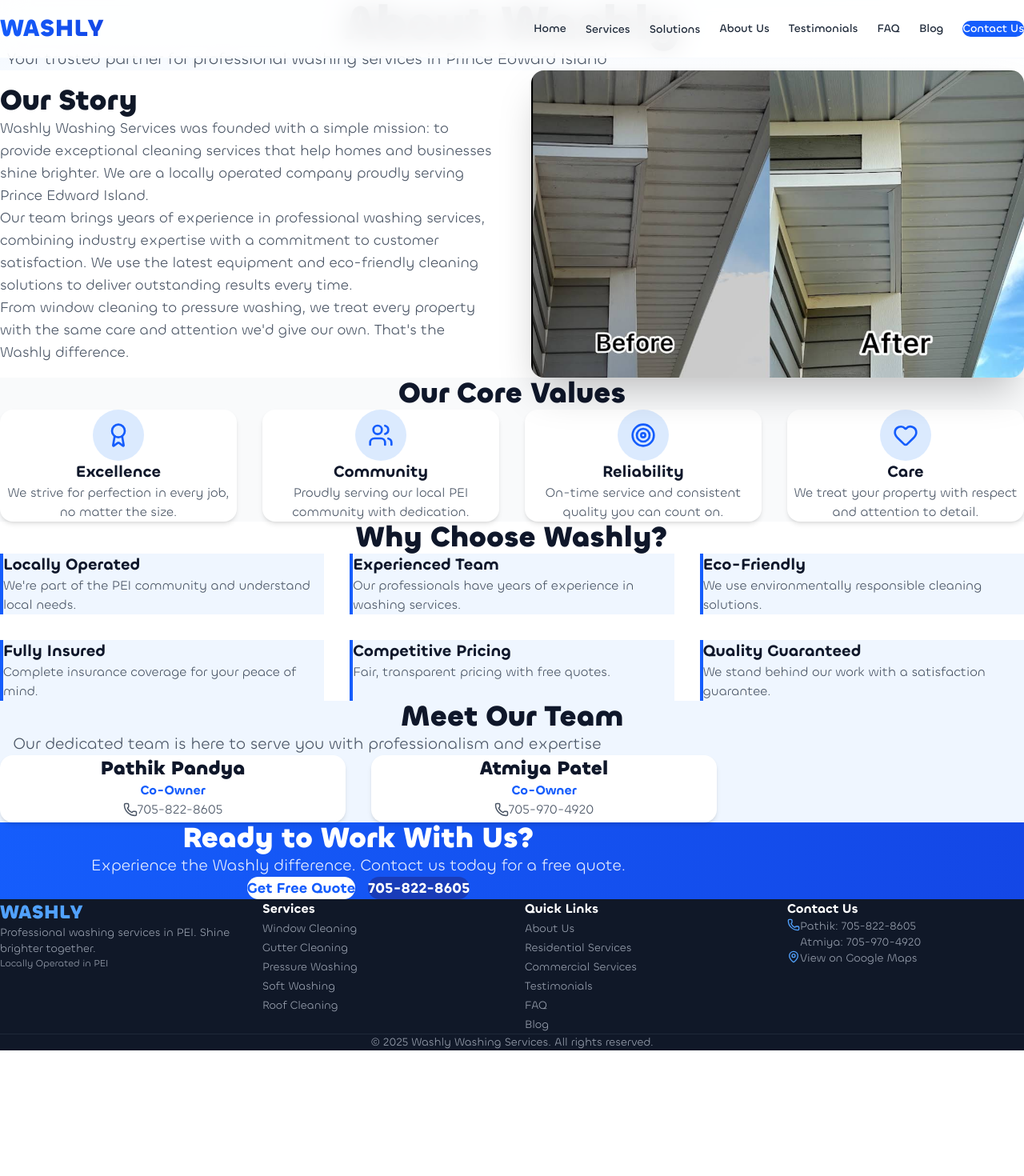
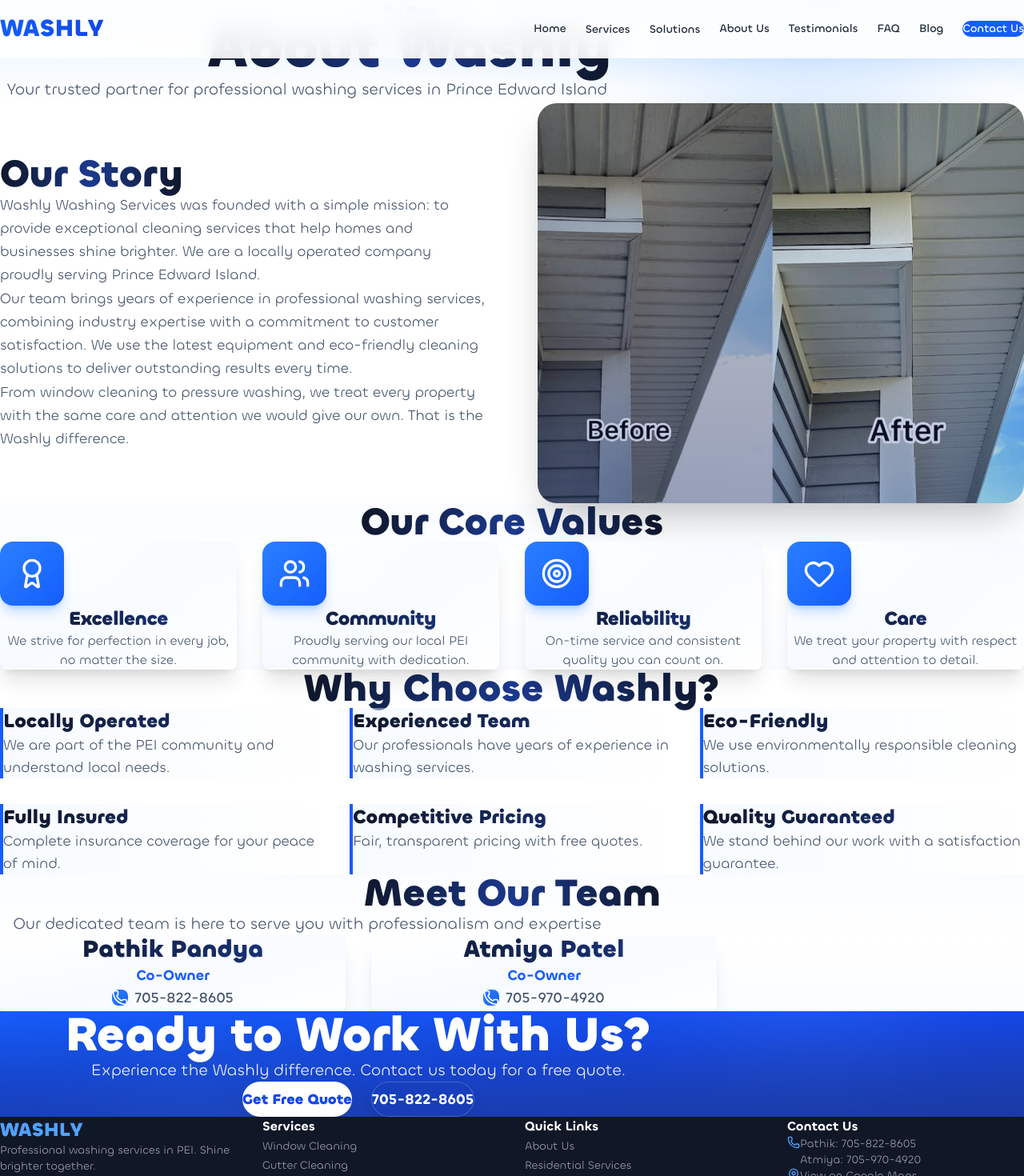
Before and after one commit to Bram-cat/washly, a Next.js app: page /about in a window 1280 px wide. Shown: the top 1470 px of the page at 80% size. Before the commit the page ends 1313 px from the top, so only its background shows below. Built offline with nearby package versions, Linux system fonts and the light colour scheme.

Commit message:
Update About page with modern gradients

```diff
--- a/app/about/page.tsx
+++ b/app/about/page.tsx
@@ -1,6 +1,8 @@
 import Image from 'next/image';
 import Link from 'next/link';
 import { Award, Users, Target, Heart, Phone } from 'lucide-react';
+import { Card, CardContent, CardHeader, CardTitle } from '@/components/ui/card';
+import { Button } from '@/components/ui/button';
 import type { Metadata } from 'next';
 
 export const metadata: Metadata = {
@@ -12,41 +14,54 @@ export default function AboutPage() {
   return (
     <div className="pt-16">
       {/* Hero Section */}
-      <section className="py-20 bg-gradient-to-br from-blue-50 to-white">
-        <div className="max-w-7xl mx-auto px-4 sm:px-6 lg:px-8">
-          <div className="text-center mb-12">
-            <h1 className="text-5xl md:text-6xl font-bold text-gray-900 mb-6">
+      <section className="relative py-32 gradient-mesh overflow-hidden">
+        <div className="absolute inset-0 bg-gradient-to-b from-transparent via-white/50 to-white"></div>
+        <div className="absolute top-20 right-20 w-96 h-96 bg-blue-400/20 rounded-full blur-3xl"></div>
+
+        <div className="container relative z-10 mx-auto px-4 sm:px-6 lg:px-8 text-center max-w-5xl">
+          <div className="mb-6 inline-block px-6 py-2 bg-blue-100/80 backdrop-blur-sm rounded-full text-blue-700 font-semibold text-sm">
+            Our Story
+          </div>
+          <h1 className="text-6xl md:text-7xl font-bold mb-8">
+            <span className="bg-gradient-to-r from-slate-900 via-blue-900 to-slate-900 bg-clip-text text-transparent">
               About Washly
+            </span>
           </h1>
-            <p className="text-xl text-gray-600 max-w-3xl mx-auto">
+          <p className="text-xl text-slate-600 max-w-3xl mx-auto leading-relaxed">
             Your trusted partner for professional washing services in Prince Edward Island
           </p>
-          </div>
         </div>
       </section>
 
       {/* Our Story */}
-      <section className="py-20 bg-white">
-        <div className="max-w-7xl mx-auto px-4 sm:px-6 lg:px-8">
-          <div className="grid lg:grid-cols-2 gap-12 items-center">
+      <section className="py-24 bg-white">
+        <div className="container mx-auto px-4 sm:px-6 lg:px-8 max-w-7xl">
+          <div className="grid lg:grid-cols-2 gap-16 items-center">
             <div>
-              <h2 className="text-4xl font-bold text-gray-900 mb-6">Our Story</h2>
-              <p className="text-lg text-gray-600 mb-6">
+              <h2 className="text-5xl font-bold mb-8">
+                <span className="bg-gradient-to-r from-slate-900 via-blue-900 to-slate-900 bg-clip-text text-transparent">
+                  Our Story
+                </span>
+              </h2>
+              <div className="space-y-6 text-lg text-slate-600 leading-relaxed">
+                <p>
                   Washly Washing Services was founded with a simple mission: to provide exceptional cleaning services that help homes and businesses shine brighter. We are a locally operated company proudly serving Prince Edward Island.
                 </p>
-              <p className="text-lg text-gray-600 mb-6">
+                <p>
                   Our team brings years of experience in professional washing services, combining industry expertise with a commitment to customer satisfaction. We use the latest equipment and eco-friendly cleaning solutions to deliver outstanding results every time.
                 </p>
-              <p className="text-lg text-gray-600">
-                From window cleaning to pressure washing, we treat every property with the same care and attention we'd give our own. That's the Washly difference.
+                <p>
+                  From window cleaning to pressure washing, we treat every property with the same care and attention we would give our own. That is the Washly difference.
                 </p>
               </div>
-            <div className="relative h-96 rounded-2xl overflow-hidden shadow-2xl">
+            </div>
+            <div className="relative h-96 lg:h-[500px] rounded-3xl overflow-hidden shadow-2xl group">
+              <div className="absolute inset-0 bg-gradient-to-t from-blue-900/30 to-transparent z-10"></div>
               <Image
                 src="/7.png"
                 alt="Washly team at work"
                 fill
-                className="object-cover"
+                className="object-cover group-hover:scale-105 transition-transform duration-700"
               />
             </div>
           </div>
@@ -54,9 +69,13 @@ export default function AboutPage() {
       </section>
 
       {/* Our Values */}
-      <section className="py-20 bg-gray-50">
-        <div className="max-w-7xl mx-auto px-4 sm:px-6 lg:px-8">
-          <h2 className="text-4xl font-bold text-center mb-12">Our Core Values</h2>
+      <section className="py-24 bg-gradient-to-b from-blue-50/30 via-white to-blue-50/30">
+        <div className="container mx-auto px-4 sm:px-6 lg:px-8 max-w-7xl">
+          <h2 className="text-5xl font-bold text-center mb-16">
+            <span className="bg-gradient-to-r from-slate-900 via-blue-900 to-slate-900 bg-clip-text text-transparent">
+              Our Core Values
+            </span>
+          </h2>
           <div className="grid md:grid-cols-2 lg:grid-cols-4 gap-8">
             {[
               {
@@ -80,27 +99,39 @@ export default function AboutPage() {
                 desc: 'We treat your property with respect and attention to detail.',
               },
             ].map((value, index) => (
-              <div key={index} className="bg-white p-8 rounded-2xl shadow-md text-center">
-                <div className="inline-flex items-center justify-center w-16 h-16 bg-blue-100 rounded-full mb-4">
-                  <value.icon className="text-blue-600" size={32} />
+              <Card key={index} className="group text-center border-none shadow-xl hover:shadow-2xl transition-all duration-500 hover:-translate-y-3 bg-gradient-to-br from-white via-blue-50/40 to-white overflow-hidden relative">
+                <div className="absolute inset-0 bg-gradient-to-br from-blue-400/0 to-blue-400/5 opacity-0 group-hover:opacity-100 transition-opacity duration-500"></div>
+
+                <CardHeader className="relative">
+                  <div className="mx-auto w-20 h-20 bg-gradient-to-br from-blue-500 to-blue-600 rounded-2xl flex items-center justify-center mb-6 shadow-lg shadow-blue-500/30 group-hover:scale-110 group-hover:rotate-6 transition-transform duration-500">
+                    <value.icon className="text-white h-10 w-10" />
                   </div>
-                <h3 className="text-xl font-semibold mb-3">{value.title}</h3>
-                <p className="text-gray-600">{value.desc}</p>
-              </div>
+                  <CardTitle className="text-2xl font-bold bg-gradient-to-r from-slate-900 to-blue-900 bg-clip-text text-transparent">
+                    {value.title}
+                  </CardTitle>
+                </CardHeader>
+                <CardContent>
+                  <p className="text-slate-600 text-base">{value.desc}</p>
+                </CardContent>
+              </Card>
             ))}
           </div>
         </div>
       </section>
 
       {/* Why Choose Us */}
-      <section className="py-20 bg-white">
-        <div className="max-w-7xl mx-auto px-4 sm:px-6 lg:px-8">
-          <h2 className="text-4xl font-bold text-center mb-12">Why Choose Washly?</h2>
+      <section className="py-24 bg-white">
+        <div className="container mx-auto px-4 sm:px-6 lg:px-8 max-w-7xl">
+          <h2 className="text-5xl font-bold text-center mb-16">
+            <span className="bg-gradient-to-r from-slate-900 via-blue-900 to-slate-900 bg-clip-text text-transparent">
+              Why Choose Washly?
+            </span>
+          </h2>
           <div className="grid md:grid-cols-3 gap-8">
             {[
               {
                 title: 'Locally Operated',
-                desc: 'We\'re part of the PEI community and understand local needs.',
+                desc: 'We are part of the PEI community and understand local needs.',
               },
               {
                 title: 'Experienced Team',
@@ -123,9 +154,11 @@ export default function AboutPage() {
                 desc: 'We stand behind our work with a satisfaction guarantee.',
               },
             ].map((item, index) => (
-              <div key={index} className="p-6 border-l-4 border-blue-600 bg-blue-50">
-                <h3 className="text-xl font-semibold mb-2">{item.title}</h3>
-                <p className="text-gray-600">{item.desc}</p>
+              <div key={index} className="group p-8 border-l-4 border-blue-600 bg-gradient-to-r from-blue-50/50 to-transparent hover:from-blue-100/50 transition-all duration-300 rounded-r-xl">
+                <h3 className="text-2xl font-bold mb-3 bg-gradient-to-r from-slate-900 to-blue-900 bg-clip-text text-transparent">
+                  {item.title}
+                </h3>
+                <p className="text-slate-600 text-lg">{item.desc}</p>
               </div>
             ))}
           </div>
@@ -133,59 +166,71 @@ export default function AboutPage() {
       </section>
 
       {/* Team Section */}
-      <section className="py-20 bg-blue-50">
-        <div className="max-w-7xl mx-auto px-4 sm:px-6 lg:px-8">
-          <h2 className="text-4xl font-bold text-center mb-6">Meet Our Team</h2>
-          <p className="text-xl text-gray-600 text-center mb-12 max-w-3xl mx-auto">
+      <section className="py-24 bg-gradient-to-b from-blue-50/30 via-white to-blue-50/30">
+        <div className="container mx-auto px-4 sm:px-6 lg:px-8 max-w-7xl">
+          <h2 className="text-5xl font-bold text-center mb-6">
+            <span className="bg-gradient-to-r from-slate-900 via-blue-900 to-slate-900 bg-clip-text text-transparent">
+              Meet Our Team
+            </span>
+          </h2>
+          <p className="text-xl text-slate-600 text-center mb-16 max-w-3xl mx-auto">
             Our dedicated team is here to serve you with professionalism and expertise
           </p>
           <div className="grid md:grid-cols-2 gap-8 max-w-4xl mx-auto">
-            <div className="bg-white p-8 rounded-2xl shadow-md text-center">
-              <h3 className="text-2xl font-bold mb-2">Pathik Pandya</h3>
-              <p className="text-blue-600 font-semibold mb-4">Co-Owner</p>
+            {[
+              { name: 'Pathik Pandya', role: 'Co-Owner', phone: '705-822-8605' },
+              { name: 'Atmiya Patel', role: 'Co-Owner', phone: '705-970-4920' },
+            ].map((member, index) => (
+              <Card key={index} className="group p-10 border-none shadow-xl hover:shadow-2xl transition-all duration-500 hover:-translate-y-3 bg-gradient-to-br from-white via-blue-50/40 to-white text-center overflow-hidden relative">
+                <div className="absolute inset-0 bg-gradient-to-br from-blue-400/0 to-blue-400/5 opacity-0 group-hover:opacity-100 transition-opacity duration-500"></div>
+
+                <CardContent className="relative pt-6">
+                  <h3 className="text-3xl font-bold mb-2 bg-gradient-to-r from-slate-900 to-blue-900 bg-clip-text text-transparent">
+                    {member.name}
+                  </h3>
+                  <p className="text-blue-600 font-semibold text-lg mb-6">{member.role}</p>
                   <a
-                href="tel:705-822-8605"
-                className="inline-flex items-center text-gray-600 hover:text-blue-600"
+                    href={`tel:${member.phone}`}
+                    className="inline-flex items-center gap-2 text-slate-600 hover:text-blue-600 transition-colors group-hover:scale-105 duration-300"
                   >
-                <Phone className="mr-2" size={18} />
-                705-822-8605
+                    <div className="p-2 bg-gradient-to-br from-blue-500 to-blue-600 rounded-lg">
+                      <Phone className="h-5 w-5 text-white" />
+                    </div>
+                    <span className="text-lg font-medium">{member.phone}</span>
                   </a>
-            </div>
-            <div className="bg-white p-8 rounded-2xl shadow-md text-center">
-              <h3 className="text-2xl font-bold mb-2">Atmiya Patel</h3>
-              <p className="text-blue-600 font-semibold mb-4">Co-Owner</p>
-              <a
-                href="tel:705-970-4920"
-                className="inline-flex items-center text-gray-600 hover:text-blue-600"
-              >
-                <Phone className="mr-2" size={18} />
-                705-970-4920
-              </a>
-            </div>
+                </CardContent>
+              </Card>
+            ))}
           </div>
         </div>
       </section>
 
       {/* CTA Section */}
-      <section className="py-20 bg-gradient-to-r from-blue-600 to-blue-700 text-white">
-        <div className="max-w-4xl mx-auto px-4 sm:px-6 lg:px-8 text-center">
-          <h2 className="text-4xl font-bold mb-6">Ready to Work With Us?</h2>
-          <p className="text-xl mb-8 opacity-90">
+      <section className="py-32 bg-gradient-to-br from-blue-600 via-blue-700 to-blue-800 text-white relative overflow-hidden">
+        <div className="absolute inset-0 bg-gradient-to-t from-blue-900/50 to-transparent"></div>
+        <div className="absolute top-0 left-0 w-full h-full opacity-10">
+          <div className="absolute top-20 left-20 w-96 h-96 bg-blue-400 rounded-full blur-3xl"></div>
+          <div className="absolute bottom-20 right-20 w-96 h-96 bg-blue-300 rounded-full blur-3xl"></div>
+        </div>
+
+        <div className="container relative z-10 mx-auto px-4 sm:px-6 lg:px-8 text-center max-w-4xl">
+          <h2 className="text-5xl md:text-6xl font-bold mb-8">
+            Ready to Work With Us?
+          </h2>
+          <p className="text-xl mb-12 opacity-95">
             Experience the Washly difference. Contact us today for a free quote.
           </p>
-          <div className="flex flex-col sm:flex-row gap-4 justify-center">
-            <Link
-              href="/contact"
-              className="bg-white hover:bg-gray-100 text-blue-600 px-8 py-4 rounded-full text-lg font-semibold transition-all"
-            >
+          <div className="flex flex-col sm:flex-row gap-6 justify-center">
+            <Button asChild size="lg" className="bg-white hover:bg-blue-50 text-blue-700 px-12 py-7 rounded-full text-lg font-bold shadow-2xl transition-all duration-300 hover:scale-105">
+              <Link href="/contact">
                 Get Free Quote
               </Link>
-            <a
-              href="tel:705-822-8605"
-              className="bg-blue-800 hover:bg-blue-900 text-white px-8 py-4 rounded-full text-lg font-semibold transition-all"
-            >
+            </Button>
+            <Button asChild size="lg" className="bg-blue-800/50 hover:bg-blue-800 backdrop-blur-sm text-white px-10 py-7 rounded-full text-lg font-semibold border border-white/20 shadow-lg transition-all duration-300 hover:scale-105">
+              <a href="tel:705-822-8605">
                 705-822-8605
               </a>
+            </Button>
           </div>
         </div>
       </section>
```
Lines whose indentation alone changed are shown as unchanged.
